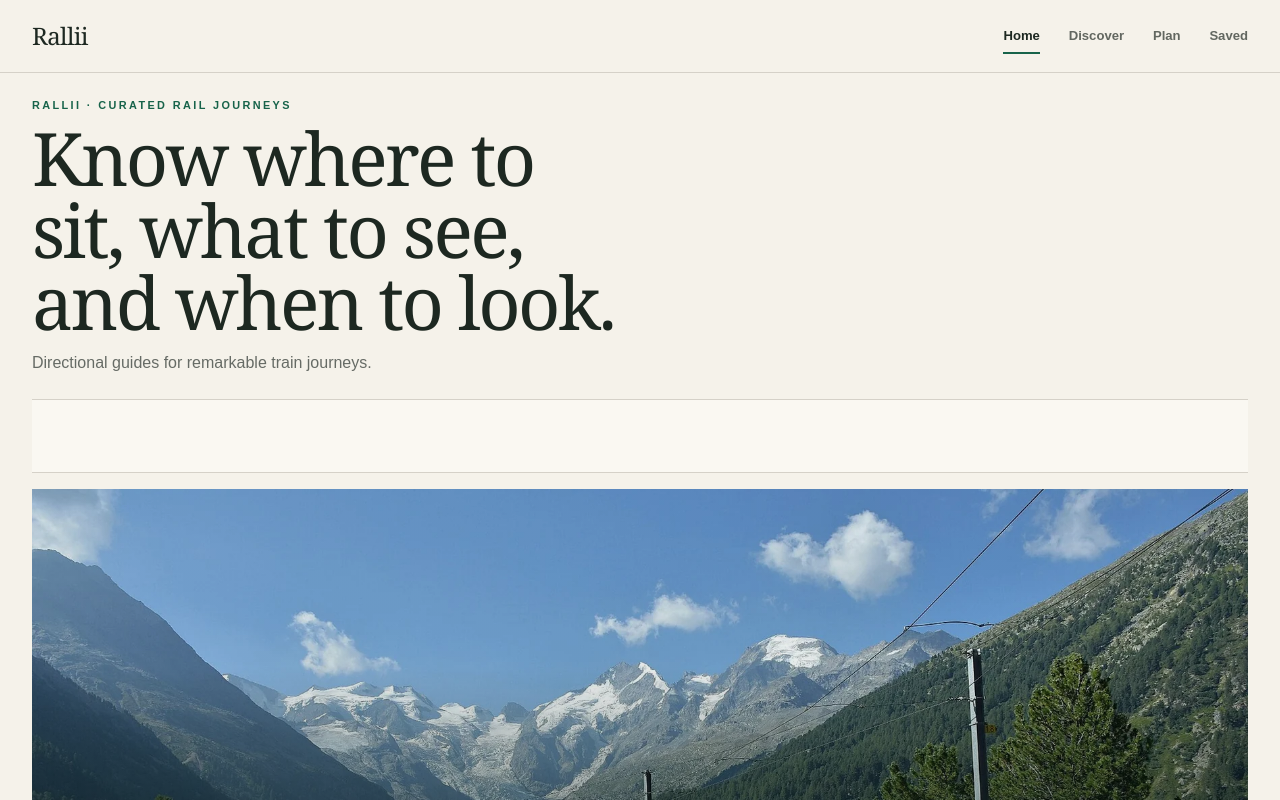
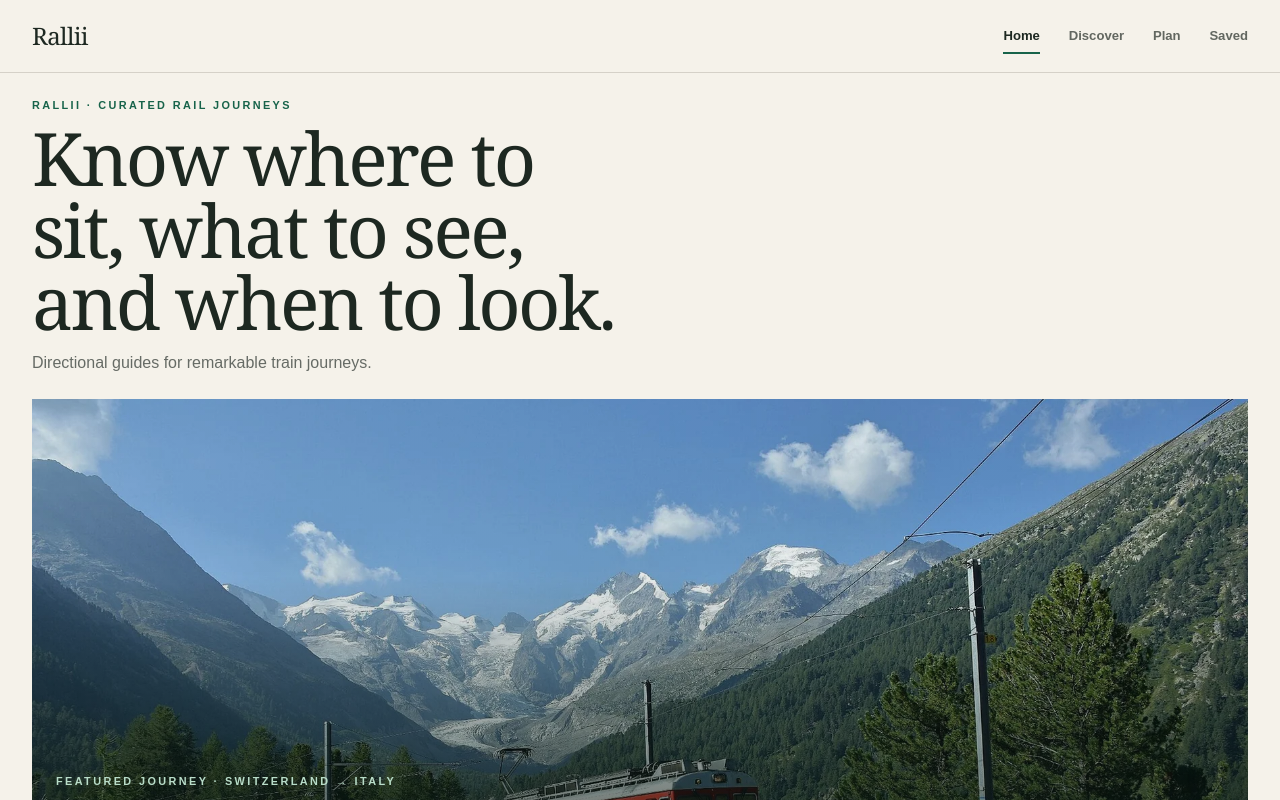
Before and after one commit to millenialmuseclub-boop/Rallii, a Next.js app: page / in a window 1280 px wide. Shown: the top 800 px of the page. Built offline with nearby package versions, Linux system fonts and the light colour scheme.

Commit message:
Remove Rallii journey animation

```diff
--- a/src/app/globals.css
+++ b/src/app/globals.css
@@ -74,14 +74,6 @@ button { font: inherit; }
 .route-media__journey span:last-child, .route-media__journey { text-align: left; }
 .route-media__line { position: absolute; top: 45%; right: 1.3rem; left: 1.3rem; display: flex; align-items: center; justify-content: space-between; border-top: 1px solid rgb(255 255 255 / 62%); }
 .route-media__line i { width: 0.42rem; height: 0.42rem; margin-top: -0.24rem; border: 1px solid white; border-radius: 999px; background: currentColor; }
-.journey-trace-header { position: absolute; inset: 2.2rem 1.3rem auto; height: 5.5rem; color: rgb(255 255 255 / 84%); }
-.journey-trace-header svg { width: 100%; height: 3.5rem; overflow: visible; }
-.journey-trace-header svg > path { fill: none; stroke: currentColor; stroke-width: 1.1; stroke-dasharray: 3 4; opacity: .8; }
-.journey-trace-header g { fill: #b74832; stroke: #f8f4e8; stroke-width: .7; }
-.journey-trace-header g path { fill: #f8f4e8; stroke: none; }
-.journey-trace-header span { position: absolute; bottom: 0; max-width: 42%; font-size: .58rem; font-weight: 700; letter-spacing: .1em; text-transform: uppercase; }
-.journey-trace-header span:last-child { right: 0; text-align: right; }
-@media (prefers-reduced-motion: reduce) { .journey-trace-header animateMotion { display: none; } }
 .route-visual {
   position: relative; display: flex; min-height: 18rem; align-items: flex-end; overflow: hidden; padding: 1.5rem;
   background-color: #cbd7d0;
@@ -783,22 +775,6 @@ button.timeline-content:hover, .timeline-content--selected { background: #ebe9e1
 .home-feature--immersive .home-feature__body > p:not(.eyebrow):not(.home-feature__route) { color: rgb(248 245 237 / 80%); }
 .home-feature--immersive .home-feature__actions .action-button { border-color: rgb(255 255 255 / 55%); color: white; }
 .home-feature--immersive .home-feature__actions .cta-button { border-color: #f8f5ed; background: #f8f5ed; color: var(--accent-deep); }
-.bernina-journey-trace { pointer-events: none; overflow: hidden; }
-.bernina-journey-trace--header { position: relative; height: 4.6rem; margin: .4rem 0 1rem; border-block: 1px solid var(--line); background: var(--surface); }
-.bernina-journey-trace--header svg { position: absolute; right: -.65rem; bottom: -.35rem; left: -.65rem; width: calc(100% + 1.3rem); height: 5rem; opacity: 1; filter: none; }
-.bernina-journey-trace--header .bernina-journey-trace__shadow { stroke: rgb(23 63 50 / 18%); stroke-width: 7; }
-.bernina-journey-trace--header .bernina-journey-trace__line { stroke: #315660; }
-.bernina-journey-trace--header .bernina-journey-trace__station { fill: #faf8f2; stroke: #315660; }
-.bernina-journey-trace svg { position: absolute; right: -1.5rem; bottom: -2.5rem; left: -1.5rem; width: calc(100% + 3rem); height: auto; opacity: .88; filter: drop-shadow(0 2px 7px rgb(0 0 0 / 30%)); }
-.bernina-journey-trace path { fill: none; stroke-linecap: round; }
-.bernina-journey-trace__shadow { stroke: rgb(8 24 18 / 46%); stroke-width: 8; }
-.bernina-journey-trace__line { stroke: rgb(248 245 237 / 80%); stroke-width: 1.8; stroke-dasharray: .025 .02; }
-.bernina-journey-trace__station { fill: #f8f5ed; stroke: rgb(8 24 18 / 58%); stroke-width: 1.4; }
-.bernina-journey-trace__train, .bernina-journey-trace__train-static { fill: #c8422b; stroke: #fff6e8; stroke-width: 1.35; stroke-linejoin: round; }
-.bernina-journey-trace__train circle, .bernina-journey-trace__train-static circle { fill: #173f32; stroke: #fff6e8; stroke-width: .8; }
-.bernina-journey-trace__window { fill: #f5e5bd; stroke: none; }
-.bernina-journey-trace__train-static { display: none; }
-@media (prefers-reduced-motion: reduce) { .bernina-journey-trace__train { display: none; } .bernina-journey-trace__train-static { display: block; } }
 .home-action-grid { display: grid; grid-template-columns: repeat(2, minmax(0, 1fr)); gap: .65rem; margin-top: 1rem; }
 .home-action-tile { position: relative; display: block; min-width: 0; min-height: 13rem; overflow: hidden; background: var(--accent-deep); color: white; text-decoration: none; box-shadow: var(--shadow-card); }
 .home-action-tile:last-child { grid-column: 1 / -1; min-height: 11.5rem; }
--- a/src/app/page.tsx
+++ b/src/app/page.tsx
@@ -25,7 +25,6 @@ export default function HomePage() {
   return <><SiteHeader /><main className="home-app">
     <section className="home-dashboard"><div className="site-shell">
       <div className="home-dashboard__identity"><p className="eyebrow">Rallii · Curated rail journeys</p><h1>Know where to sit, what to see, and when to look.</h1><p>Directional guides for remarkable train journeys.</p></div>
-      {lead?.summary.slug === "bernina-express" ? <BerninaJourneyTrace /> : null}
       {lead ? <article className="home-feature home-feature--immersive"><RouteMedia summary={lead.summary} variant="hero" /><div className="home-feature__body"><p className="eyebrow">Featured journey · {lead.summary.country}</p><h2>{lead.summary.name}</h2><p className="home-feature__route">{lead.summary.origin} → {lead.summary.destination} · {lead.summary.durationLabel ?? formatDuration(lead.summary.durationMinutes)}</p><p>{lead.summary.bestFor[0]}.</p><div className="home-feature__actions"><Link className="cta-button focus-ring" href={`/routes/${lead.summary.slug}`}>Explore journey</Link><Link className="action-button focus-ring" href={`/compare?routes=${lead.summary.slug}`}>Compare</Link><SaveRouteButton slug={lead.summary.slug} /></div></div></article> : null}
       {visualAlternatives.length ? <section className="home-visual-alternatives" aria-label="More featured journeys">{visualAlternatives.map((route) => <Link key={route.summary.slug} className="home-visual-alternative focus-ring" href={`/routes/${route.summary.slug}`}><RouteMedia summary={route.summary} variant="card" /><span><small>{route.summary.country}</small><strong>{route.summary.name}</strong><b>Explore →</b></span></Link>)}</section> : null}
       <section className="home-guides"><div><p className="eyebrow">Journey guides</p><h2>Start with a bigger trip idea.</h2><p>Pair prepared routes through a region or landscape, then plan each journey with the right context.</p></div><Link className="cta-button focus-ring" href={`/guides/${journeyGuides[0].slug}`}>Open Swiss guide</Link><Link className="text-link focus-ring" href="/guides">All guides →</Link></section>
@@ -41,25 +40,3 @@ function formatDuration(minutes: number): string {
   const rest = minutes % 60;
   return rest ? `${hours} hr ${rest} min` : `${hours} hours`;
 }
-
-function BerninaJourneyTrace() {
-  return <div className="bernina-journey-trace bernina-journey-trace--header" aria-hidden="true">
-    <svg viewBox="0 0 360 240" focusable="false">
-      <path className="bernina-journey-trace__shadow" d="M8 192C70 165 102 210 166 184c66-27 101 13 186-38" />
-      <path className="bernina-journey-trace__line" pathLength="1" d="M8 192C70 165 102 210 166 184c66-27 101 13 186-38" />
-      <circle className="bernina-journey-trace__station" cx="8" cy="192" r="3" />
-      <circle className="bernina-journey-trace__station" cx="352" cy="146" r="3" />
-      <g className="bernina-journey-trace__train"><animateMotion dur="14s" repeatCount="indefinite" rotate="auto" path="M8 192C70 165 102 210 166 184c66-27 101 13 186-38" /><TrainMark /></g>
-      <g className="bernina-journey-trace__train-static" transform="translate(8 192)"><TrainMark /></g>
-    </svg>
-  </div>;
-}
-
-function TrainMark() {
-  return <>
-    <path d="M-11-5h19v10h-19z" />
-    <path className="bernina-journey-trace__window" d="M-7-2h5v3h-5zM1-2h4v3H1z" />
-    <circle cx="-6" cy="6" r="2" />
-    <circle cx="4" cy="6" r="2" />
-  </>;
-}
--- a/src/components/journey-trace-header.tsx
+++ /dev/null
@@ -1,3 +0,0 @@
-export function JourneyTraceHeader({ origin, destination }: { origin: string; destination: string }) {
-  return <div className="journey-trace-header" aria-hidden="true"><svg viewBox="0 0 360 88" preserveAspectRatio="none"><path d="M8 62C76 28 112 84 180 51c68-33 101 8 172-29" /><g><animateMotion dur="15s" repeatCount="indefinite" rotate="auto" path="M8 62C76 28 112 84 180 51c68-33 101 8 172-29" /><rect x="-10" y="-5" width="20" height="10" rx="1" /><path d="M-6-2h4v3h-4zM2-2h4v3H2z" /><circle cx="-6" cy="6" r="2" /><circle cx="6" cy="6" r="2" /></g></svg><span>{origin}</span><span>{destination}</span></div>;
-}
--- a/src/components/route-media.tsx
+++ b/src/components/route-media.tsx
@@ -1,7 +1,6 @@
 import Image from "next/image";
 import type { RouteSummary } from "@/types/route";
 import { getRouteMedia } from "@/data/route-media";
-import { JourneyTraceHeader } from "@/components/journey-trace-header";
 
 interface RouteMediaProps {
   summary: RouteSummary;
@@ -26,7 +25,6 @@ export function RouteMedia({ summary, variant }: RouteMediaProps) {
   return (
     <div className={className} role="img" aria-label={summary.heroImageAlt}>
       <span className="route-media__kicker">{summary.country}</span>
-      <JourneyTraceHeader origin={summary.origin} destination={summary.destination} />
       <span className="route-media__journey"><span>{summary.origin}</span><b aria-hidden="true">→</b><span>{summary.destination}</span></span>
     </div>
   );
```
